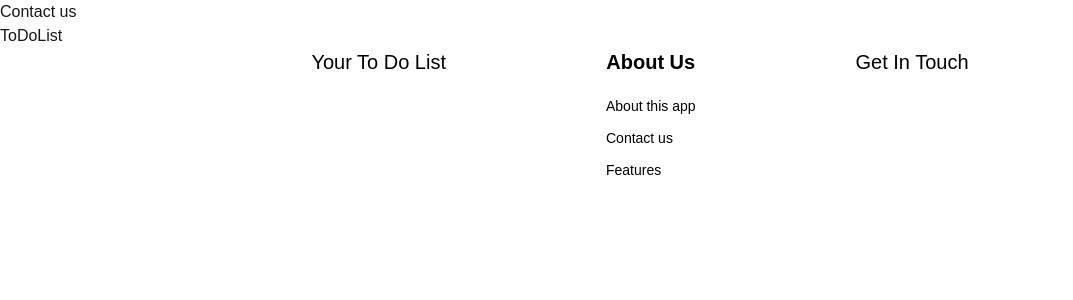
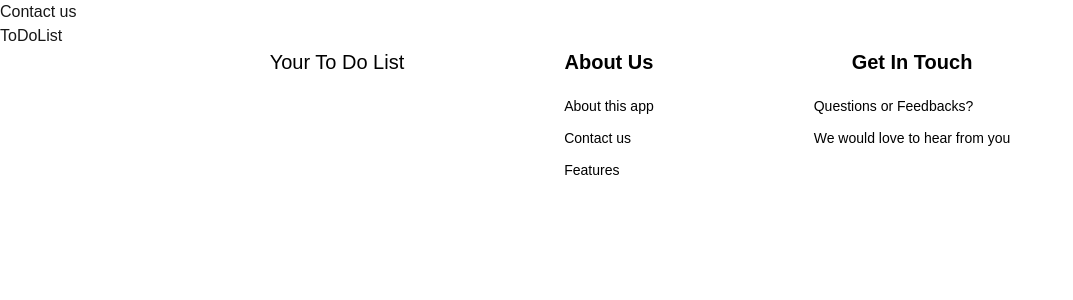
Before and after one commit to IshanAwasthi0/team-practice, a Next.js app: page / in a window 1280 px wide. Shown: the top 300 px of the page, without its empty margins (0-1073 px from the left). Built offline with nearby package versions, Linux system fonts and the light colour scheme.

Commit message:
finished get in touch section

```diff
--- a/app/components/Footer.tsx
+++ b/app/components/Footer.tsx
@@ -3,11 +3,10 @@
 const Footer = () => {
     return (
         <>
-        <div className="flex justify-center items-center bg-white">
+ <div className="flex justify-center items-center bg-white">
   <div className="flex gap-40 text-xl text-black">
-    <div
-    ><p>Your To Do List</p>
-    <p></p>
+    <div>
+    <p>Your To Do List</p>
     </div>
 
     <div>
@@ -20,8 +19,15 @@ const Footer = () => {
     </div>
 
 
-    <div><p>Get In Touch</p></div>
-  </div>
+    <div>
+    <p className="text-black font-bold text-center">Get In Touch</p>
+    <div className="text-black text-sm mt-5 space-y-3">
+        <p>Questions or Feedbacks?</p>
+        <p>We would love to hear from you</p>
+    </div>
+
+    </div>
+   </div>
 </div>
 
         </>
```
